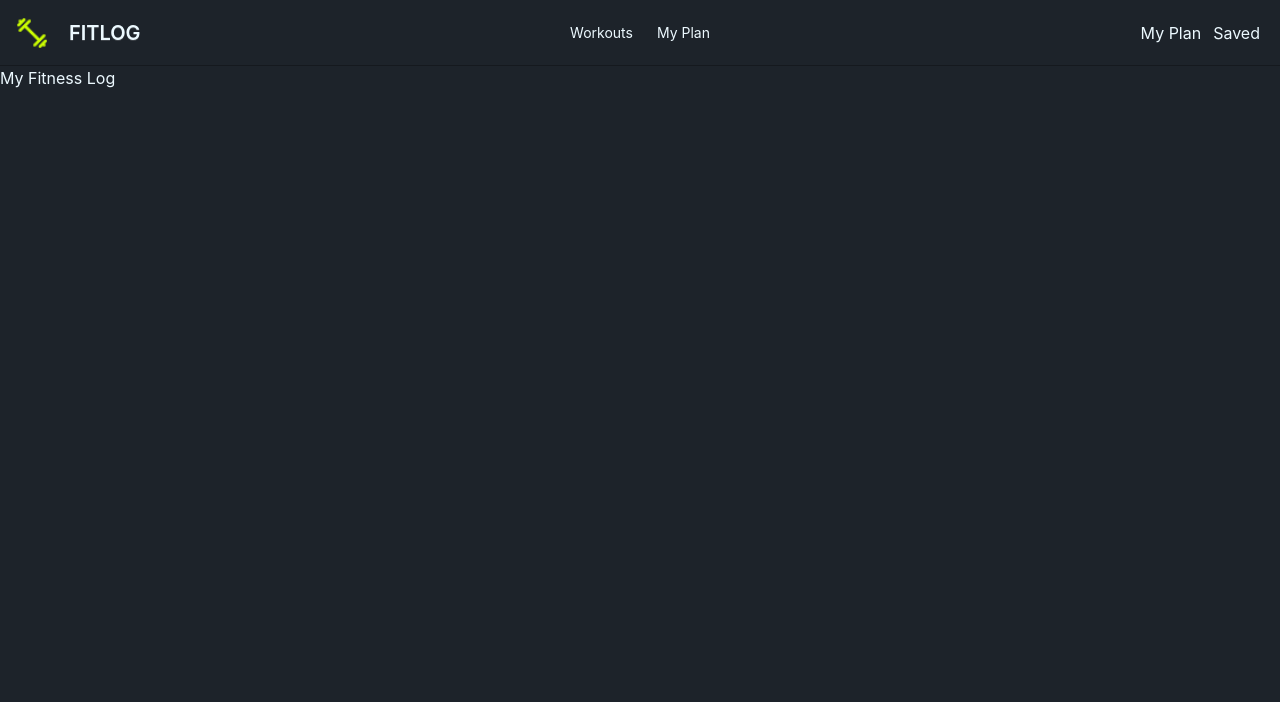
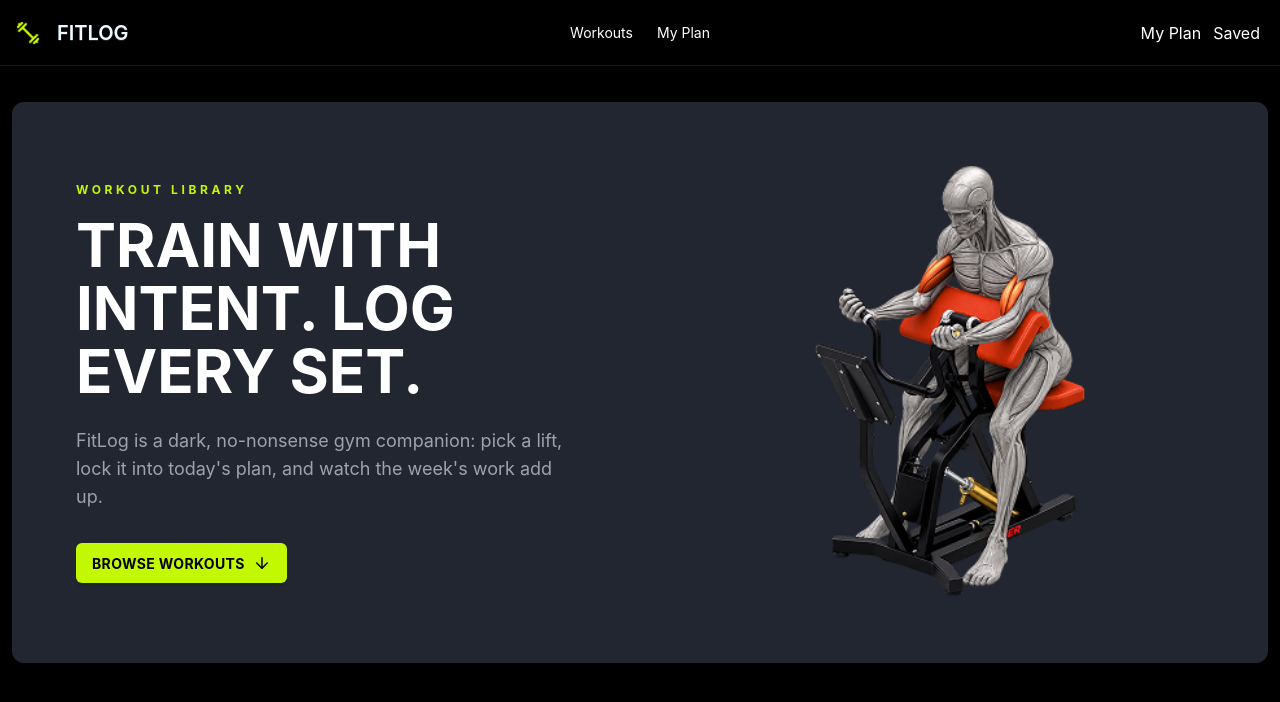
Before and after one commit to mijbahur/fit-log, a Next.js app: page / in a window 1280 px wide. Shown: the top 702 px of the page. Built offline with nearby package versions, Linux system fonts and the light colour scheme.

Commit message:
update Navbar link, and create Hero component

```diff
--- a/package.json
+++ b/package.json
@@ -10,6 +10,7 @@
   },
   "dependencies": {
     "daisyui": "^5.7.47",
+    "lucide-react": "^1.50.0",
     "next": "16.3.8",
     "react": "19.2.8",
     "react-dom": "19.2.8"
--- a/src/app/globals.css
+++ b/src/app/globals.css
@@ -1,2 +1,8 @@
 @import "tailwindcss";
 @plugin "daisyui";
+
+html, body {
+  background-color: #000000;
+  color: #ffffff;
+  min-height: 100vh;
+}
--- a/src/app/layout.tsx
+++ b/src/app/layout.tsx
@@ -25,8 +25,13 @@ export default function RootLayout({ children }: LayoutProps<"/">) {
       data-theme="dark"
       className={`${geistSans.variable} ${geistMono.variable} h-full antialiased`}
     >
-      <Navbar />
-      <body className="min-h-full flex flex-col">{children}</body>
+      <body className="min-h-full flex flex-col">
+        <Navbar />
+
+        {children}
+
+
+      </body>
 
     </html>
   );
--- a/src/app/page.tsx
+++ b/src/app/page.tsx
@@ -1,11 +1,7 @@
-import React from 'react';
+import Hero from '../components/Hero';
 
 const HomePage = () => {
-  return (
-    <div>
-      <h1>My Fitness Log</h1>
-    </div>
-  );
+  return <Hero />;
 };
 
 export default HomePage;
--- /dev/null
+++ b/src/components/Hero.tsx
@@ -0,0 +1,44 @@
+import Image from "next/image";
+import { ArrowDown } from "lucide-react";
+
+import banner from "@/public/banner.png";
+
+export default function Hero() {
+    return (
+        <section className="px-2 pt-2 sm:px-3 sm:pt-3 rounded-xl mt-6">
+            <div className="grid w-full overflow-hidden rounded-xl bg-[#222630] lg:grid-cols-2">
+                <div className="flex flex-col justify-center px-6 py-12 sm:px-12 lg:px-16 lg:py-20">
+                    <p className="mb-4 text-xs font-bold uppercase tracking-[0.3em] text-[#C2F800]">
+                        Workout Library
+                    </p>
+                    <h1 className="font-display text-2xl font-bold uppercase leading-[1.05] sm:text-4xl lg:text-6xl">
+                        Train with intent.{" "}
+                        Log every set.
+                    </h1>
+                    <p className="mt-6 max-w-xl text-base text-[#9CA3AF] sm:text-lg">
+                        FitLog is a dark, no-nonsense gym companion: pick a
+                        lift, lock it into today&apos;s plan, and watch the
+                        week&apos;s work add up.
+                    </p>
+                    <a
+                        href="#library"
+                        className="btn text-[#000] bg-[#C2F800] mt-8 w-fit gap-2 rounded-md border-0 font-bold uppercase tracking-wide"
+                    >
+                        Browse Workouts <ArrowDown size={18} />
+                    </a>
+                </div>
+
+                <div className="relative min-h-60 sm:min-h-72 lg:min-h-full">
+                    <Image
+                        src="/banner.png"
+                        alt="Workout machine illustration"
+                        fill
+                        priority
+                        sizes="(min-width: 1024px) 50vw, 100vw"
+                        className="object-contain p-10 sm:p-12 lg:p-16"
+                    />
+                </div>
+            </div>
+        </section>
+    );
+}
--- a/src/components/Navbar.tsx
+++ b/src/components/Navbar.tsx
@@ -7,7 +7,7 @@ const Navbar = () => {
     const links = (
         <>
             <li>
-                <Link href="./workouts">Workouts</Link>
+                <Link href="./workout">Workouts</Link>
             </li>
             <li>
                 <Link href="./my-plan">My Plan</Link>
@@ -15,7 +15,7 @@ const Navbar = () => {
         </>
     );
     return (
-        <nav className="bg-base-100 border-b border-base-300">
+        <nav className="bg-black border-b border-base-300">
             <div className="navbar container mx-auto px-4 ">
                 <div className="navbar-start">
                     <div className="dropdown">
@@ -48,8 +48,8 @@ const Navbar = () => {
                             {links}
                         </ul>
                     </div>
-                    <div className="flex items-center gap-1">
-                        <Image src={logo} alt="Logo" width={32} height={32} />
+                    <div className="flex items-center">
+                        <Image src={logo} alt="Logo" width={24} height={24} />
 
                         <Link href="./" className="btn btn-ghost text-xl">
                             FITLOG
```
Also changed, not shown: src/app/workout/page.tsx (renamed from src/app/workouts/page.tsx), 1 other file (tests, documents, lock files or other folders).
